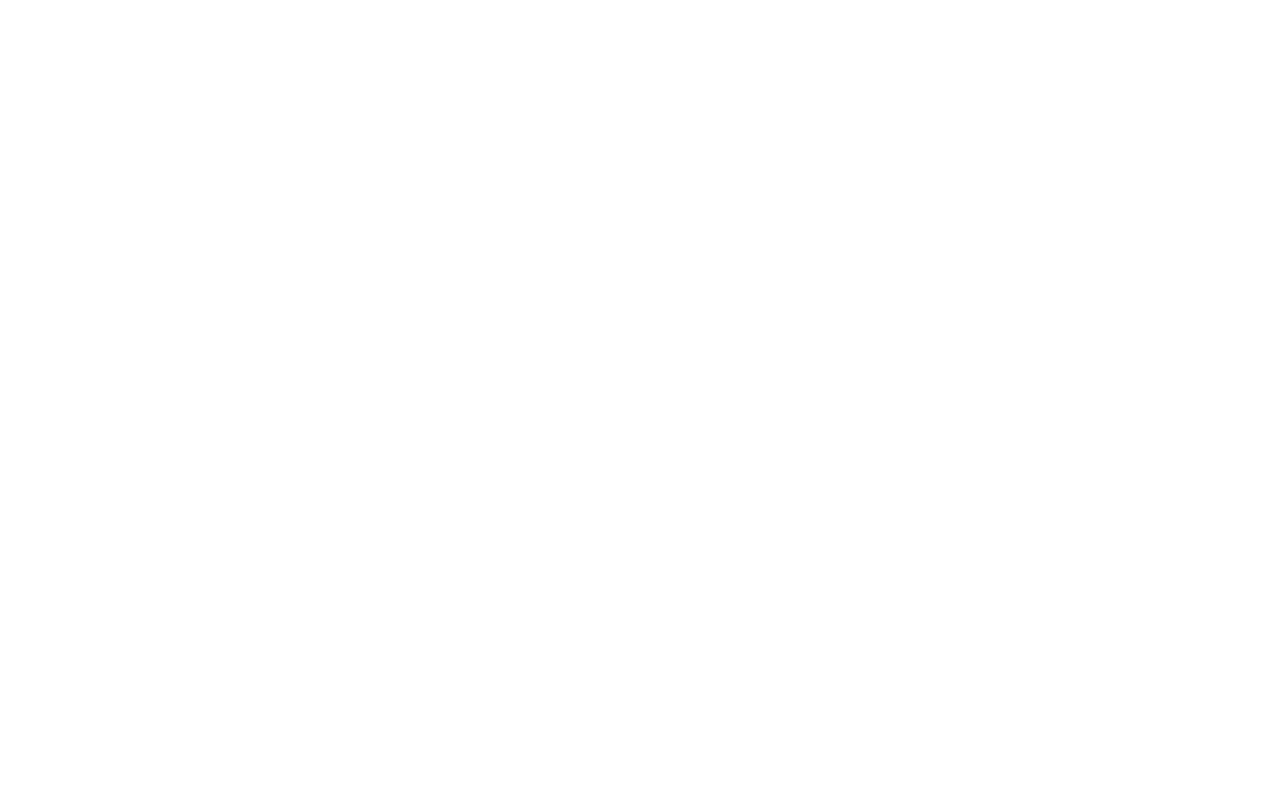
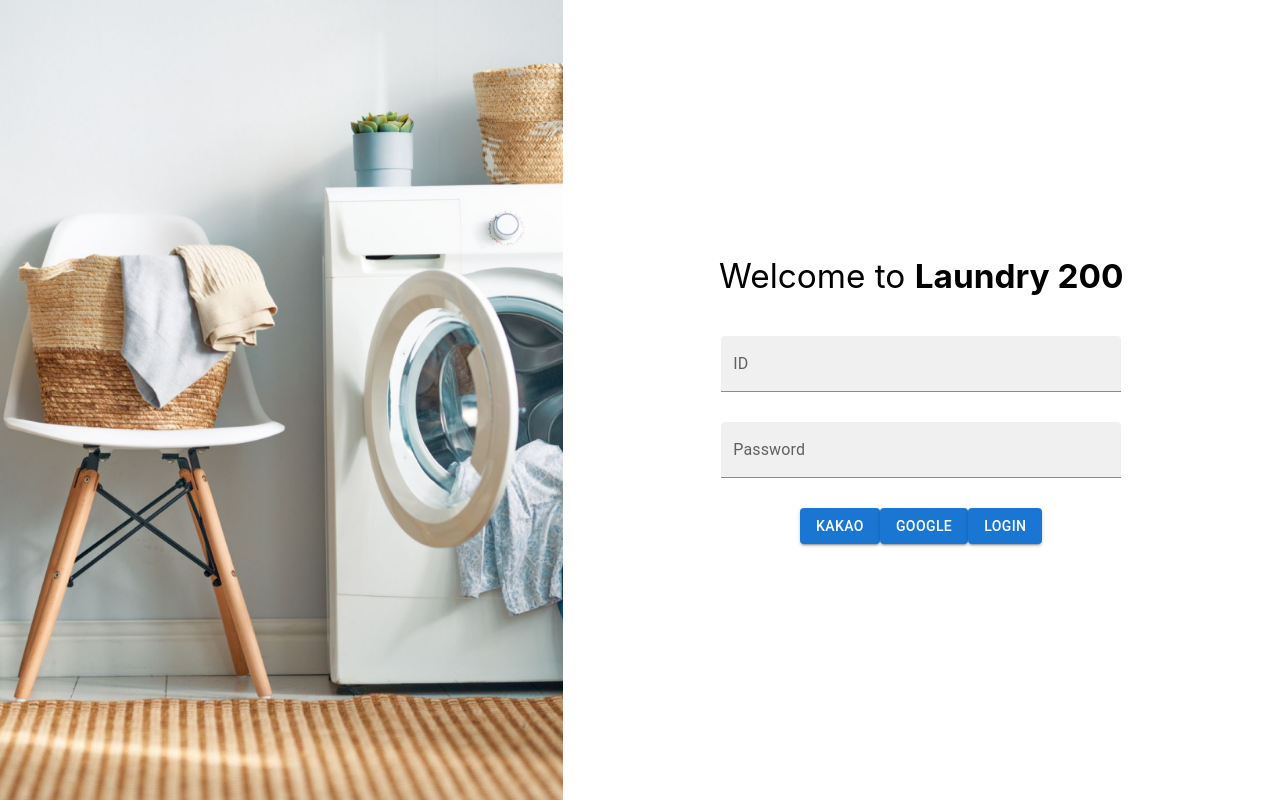
Before and after one commit to michellekjs/CS459_Laundry, a React (Create React App) app in the folder laundry_200/: page /login in a window 1280 px wide. Before the commit this address had no page. Built offline with nearby package versions, Linux system fonts and the light colour scheme.

Commit message:
Complete rough version of loginpage

```diff
--- a/laundry_200/package.json
+++ b/laundry_200/package.json
@@ -3,6 +3,10 @@
   "version": "0.1.0",
   "private": true,
   "dependencies": {
+    "@emotion/react": "^11.10.5",
+    "@emotion/styled": "^11.10.5",
+    "@material-ui/core": "^4.12.4",
+    "@mui/material": "^5.10.15",
     "@testing-library/jest-dom": "^5.16.5",
     "@testing-library/react": "^13.4.0",
     "@testing-library/user-event": "^13.5.0",
--- a/laundry_200/src/App.js
+++ b/laundry_200/src/App.js
@@ -11,7 +11,7 @@ function App() {
     <div className="Laundry-200">
     <BrowserRouter>
       <Routes>
-        <Route path="/" element={<LoginPage />} />
+        <Route path="/login" element={<LoginPage />} />
         <Route path="/main" element={<MainPage />} />
         <Route path="/weather" element={<WeatherPage />} />
       </Routes>
--- a/laundry_200/src/component/LoginPage.js
+++ b/laundry_200/src/component/LoginPage.js
@@ -1,6 +1,34 @@
+import TextField from '@mui/material/TextField';
+import Button from '@mui/material/Button';
+import loginimg from '../image/login.png'
+import useWindowDimensions from './WindowSize.js'
+
+
+
 const LoginPage = () => {
+  const { height, width } = useWindowDimensions();
+
+  //styling with constants
+  const loginformat = {display:"flex", flexDirection:"column", width: "80%", height:height , justifyContent:'center', alignItems:'center'}
+  const idformat = {width: '400px', marginBottom:"30px"}
+  const pwdformat = {width: '400px', marginBottom:"30px"}
+
   return (
-      <div> LoginPage </div>
+    <>
+      <div style={{display:"flex", flexDirection:"row"}}>
+        <img src = {loginimg} style={{objectFit:"contain", height: height}} />
+        <div style={loginformat}>
+          <div style={{fontSize:'25pt', marginBottom:'40px'}}> Welcome to <b> Laundry 200 </b> </div>
+          <TextField id="filled-basic" label="ID" variant="filled" style={idformat} />
+          <TextField id="filled-basic" label="Password" variant="filled" style={pwdformat} />
+          <div className="loginbtngroup" style={{display:"flex", flexDirection:"row", }}>
+            <Button variant="contained">Kakao</Button>
+            <Button variant="contained">Google</Button>
+            <Button variant="contained">Login</Button>
+          </div>
+        </div>
+      </div>
+    </>
   )
 }
 
--- /dev/null
+++ b/laundry_200/src/component/WindowSize.js
@@ -0,0 +1,24 @@
+import { useState, useEffect } from 'react';
+
+function getWindowDimensions() {
+  const { innerWidth: width, innerHeight: height } = window;
+  return {
+    width,
+    height
+  };
+}
+
+export default function useWindowDimensions() {
+  const [windowDimensions, setWindowDimensions] = useState(getWindowDimensions());
+
+  useEffect(() => {
+    function handleResize() {
+      setWindowDimensions(getWindowDimensions());
+    }
+
+    window.addEventListener('resize', handleResize);
+    return () => window.removeEventListener('resize', handleResize);
+  }, []);
+
+  return windowDimensions;
+}
```
Also changed, not shown: laundry_200/src/image/login.png (added), 1 other file (tests, documents, lock files or other folders).
